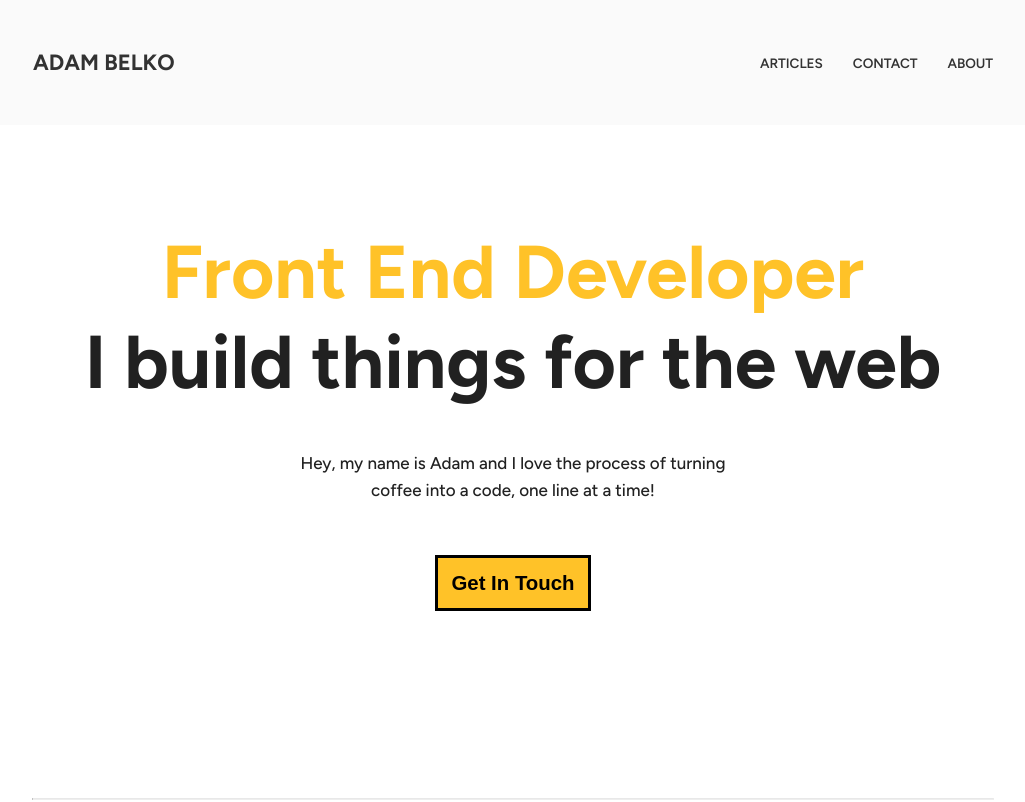
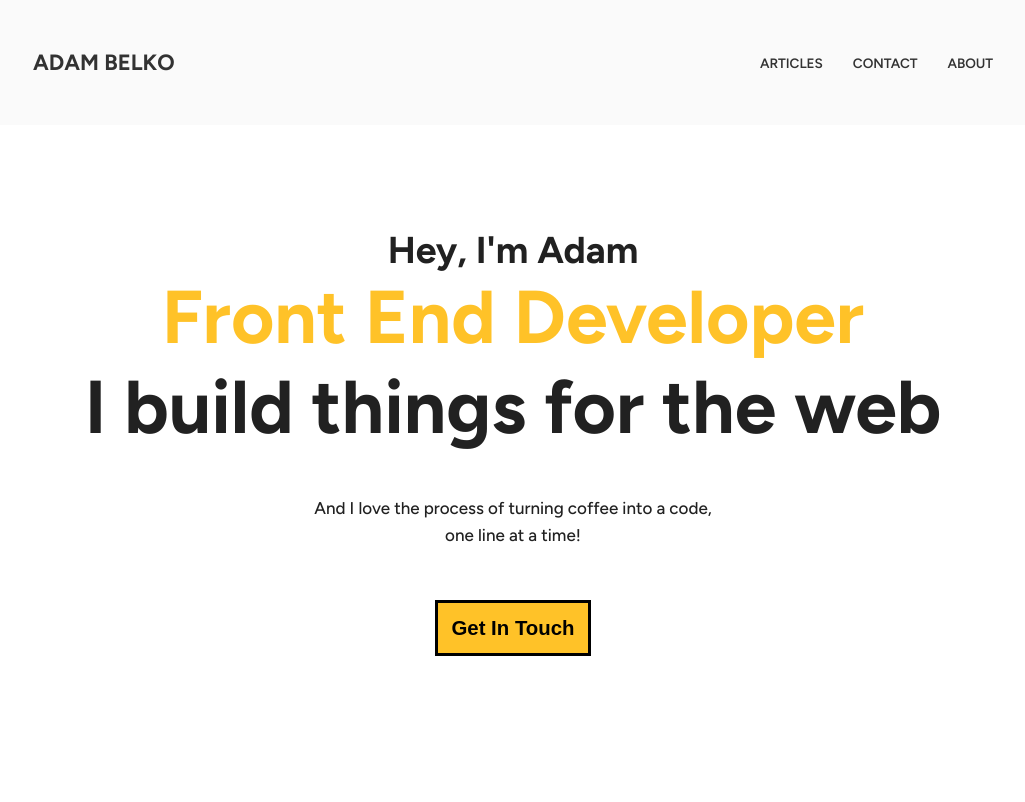
Before and after one commit to adambelko/personal-website, a SvelteKit app: page / in a window 1280 px wide. Shown: the top 802 px of the page, without its empty margins (127-1152 px from the left). Built offline with nearby package versions, Linux system fonts and the light colour scheme.

Commit message:
add second iteration on the intro

```diff
--- a/src/routes/+page.svelte
+++ b/src/routes/+page.svelte
@@ -1,8 +1,9 @@
 <div class="intro-container">
     <h1 class="intro-h1">
-        <span class="intro-first-section">Front End Developer</span>
-        <span class="intro-second-section">I build things for the web</span>
-        <span class="intro-third-section">Hey, my name is Adam and I love the process of turning coffee into a code, one line at a time!</span>
+        <span class="intro-medium-font">Hey, I'm Adam</span>
+        <span class="intro-highlighted">Front End Developer</span>
+        <span>I build things for the web</span>
+        <span class="intro-small-font">And I love the process of turning coffee into a code, one line at a time!</span>
     </h1>
     <a href="/contact">
         <button class="btn-contact-me">Get In Touch</button>
@@ -26,17 +27,21 @@
         padding-bottom: 3rem;
     }
 
-    .intro-first-section {
+    .intro-highlighted {
         color: var(--primary-orange)
     }
 
-    .intro-third-section {
+    .intro-small-font {
         font-size: var(--font-default-size);
         font-weight: 500;
         padding-top: 2.5rem;
         max-width: 50%;
         text-align: center;
         line-height: 1.6em;
+    }
+
+    .intro-medium-font {
+        font-size: 0.5em;
     }
 
     .btn-contact-me {
```
